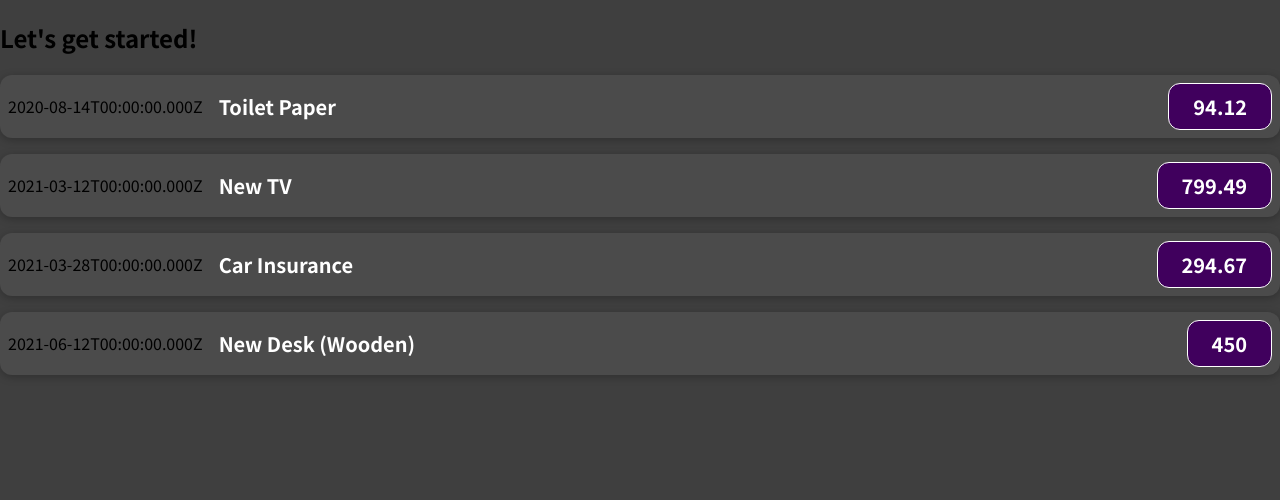
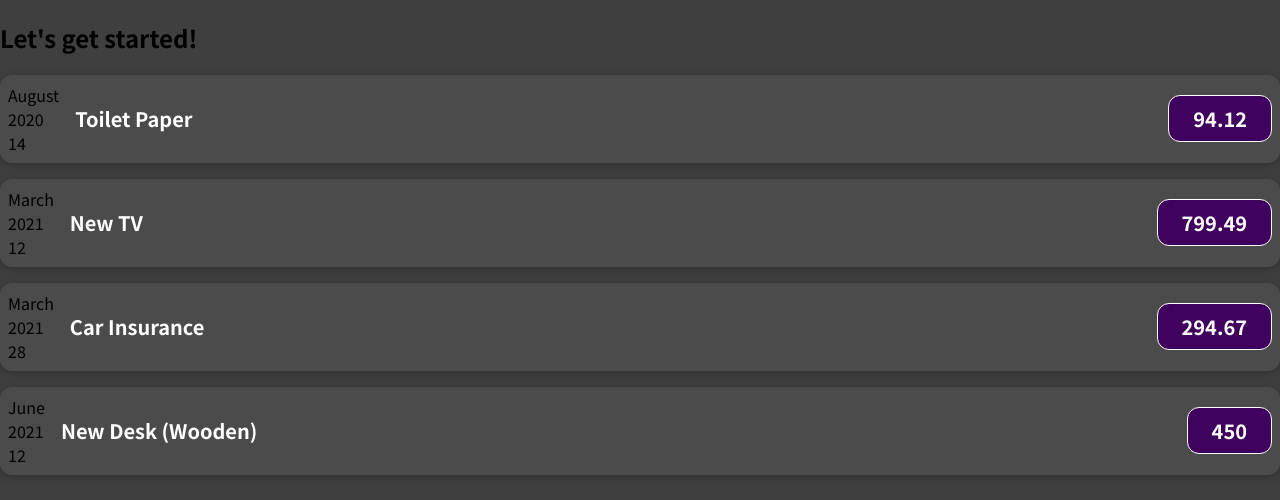
Before and after one commit to felixc0115/expense-tracker, a JavaScript app: page / in a window 1280 px wide. Shown: the top 500 px of the page. Built offline with nearby package versions, Linux system fonts and the light colour scheme.

Commit message:
work on expense date structure and styling

```diff
--- a/src/components/ExpenseItem.js
+++ b/src/components/ExpenseItem.js
@@ -1,9 +1,16 @@
 import "./ExpenseItem.css";
 
 const ExpenseItem = ({ date, title, amount, id }) => {
+  const month = date.toLocaleString("en-US", { month: "long" });
+  const day = date.toLocaleString("en-US", { day: "2-digit" });
+  const year = date.getFullYear();
   return (
     <div className="expense-item">
-      <div>{date.toISOString()}</div>
+      <div>
+        <div>{month}</div>
+        <div>{year}</div>
+        <div>{day}</div>
+      </div>
       <div className="expense-item__description">
         <h2>{title}</h2>
         <div className="expense-item__price">{amount}</div>
```
